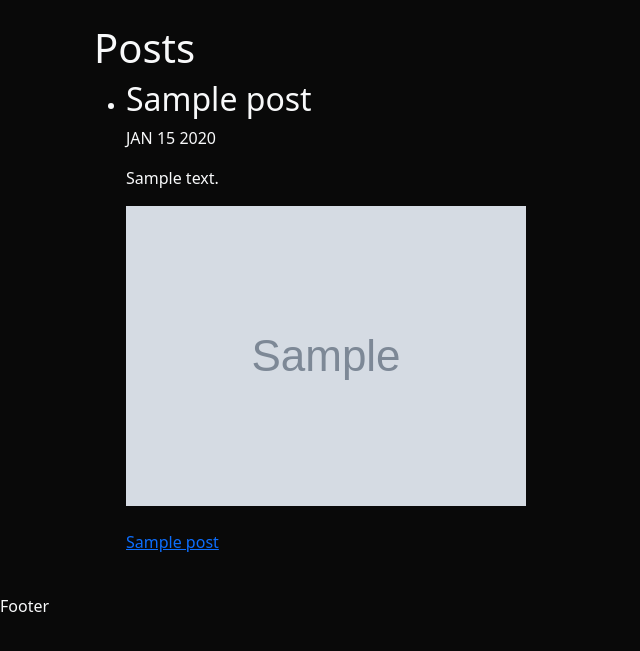
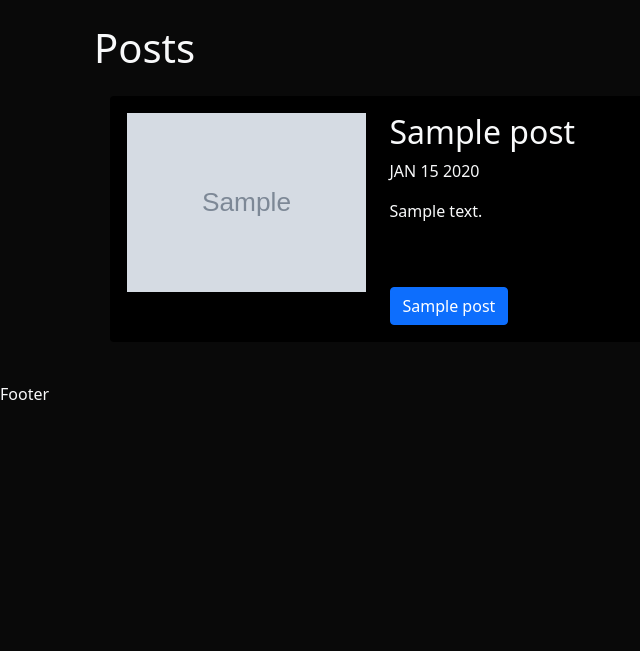
Before and after one commit to GeraGHG/dj-blog, a Django app: page /blog/ in a window 1280 px wide. Shown: the part 56-707 px from the top of the page, without its empty margins (0-640 px from the left). Run offline with Django 5.2, Linux system fonts and the light colour scheme; tables that the repository leaves empty hold one stand-in row (values such as "Sample post"); grey boxes marked "Sample" are stand-in pictures.

Commit message:
finish details in posts

```diff
--- a/blog/templates/posts.html
+++ b/blog/templates/posts.html
@@ -4,14 +4,23 @@
 
 <h1>Posts</h1>
 {% for post in posts %}
-<ul>
-    <li><h2>{{ post.title }}</h2></li>
-    <p>{{ post.date|date:'M d Y'|upper }}</p>
-    <p>{{ post.description|striptags|truncatechars:200 }}</p>
-    <img src="{{ post.image.url }}" alt='Image {{ post.title }}'>
-    <br></br>
-    <a href="{% url "blog:post_details" post.id %}">{{ post.title }}</a>
-</ul>
+<div class="p-3">
+    <div class="card card-body bg-black">
+        <div class="row">
+            <div class="col-3">
+                <img src="{{ post.image.url }}" alt='Image {{ post.title }}' class="img-fluid">
+
+            </div>
+            <div class="col-9">
+                <h2>{{ post.title }}</h2>
+                <p>{{ post.date|date:'M d Y'|upper }}</p>
+                <p>{{ post.description|striptags|truncatechars:200 }}</p>
+                <br></br>
+                <a href="{% url "blog:post_details" post.id %}" class="btn btn-primary">{{ post.title }}</a>
+            </div>
+        </div>
+    </div>
+</div>
 {% endfor %}
 
 {% endblock %}
```
Also changed, not shown: blog/templates/post_details.html (+9 -7 lines).
